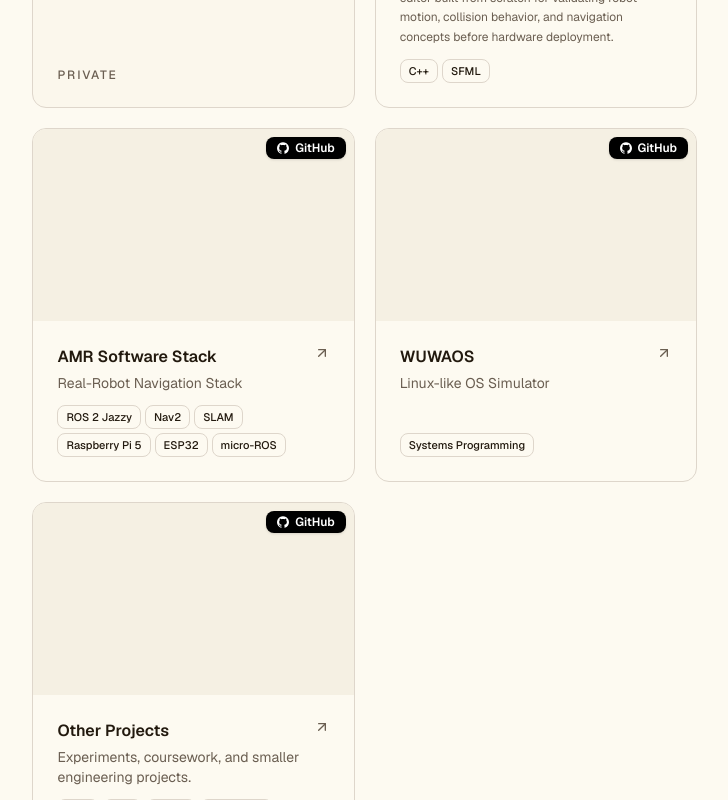
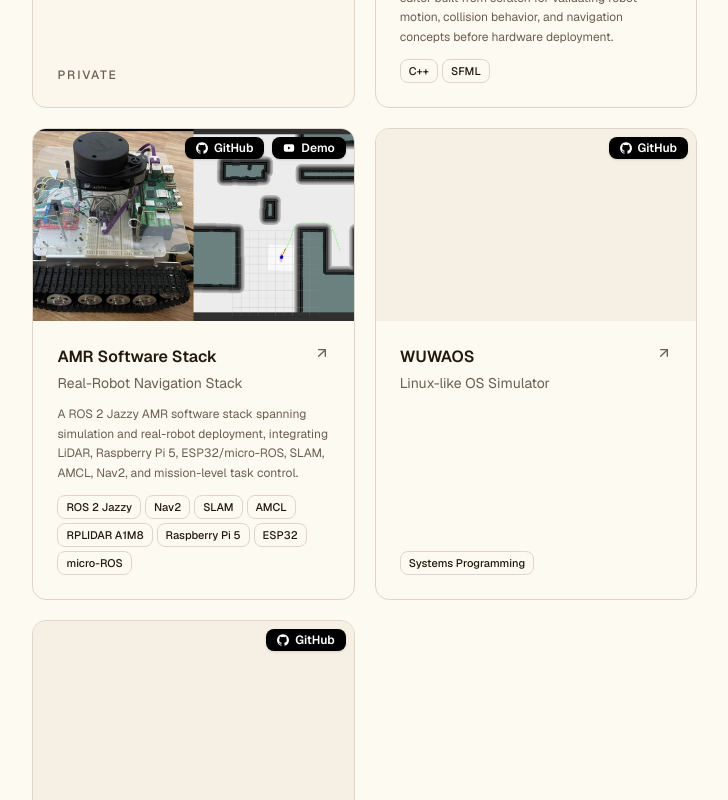
Before and after one commit to johnson931128/johnson931128.github.io, a Next.js app: page / in a window 1280 px wide. Shown: the part 960-1760 px from the top of the page, without its empty margins (471-1199 px from the left). Built offline with nearby package versions, Linux system fonts and the light colour scheme.

Commit message:
feat: enrich AMR project card and reserve profile photo space

```diff
--- a/src/components/portfolio/portfolio-sidebar.tsx
+++ b/src/components/portfolio/portfolio-sidebar.tsx
@@ -17,6 +17,8 @@ const socialLinks = [
 export default function PortfolioSidebar() {
   return (
     <aside className="flex flex-col border-b border-border pb-10 lg:sticky lg:top-12 lg:h-[calc(100vh-6rem)] lg:border-b-0 lg:pb-0">
+      <div aria-hidden="true" className="h-32 shrink-0 sm:h-36 lg:h-[11.5rem]" />
+
       <div>
         <p className="text-sm font-medium uppercase tracking-[0.18em] text-primary">
           {DATA.role}
--- a/src/data/resume.tsx
+++ b/src/data/resume.tsx
@@ -19,6 +19,12 @@ const githubLink = (href: string) => ({
   type: "GitHub",
   href,
   icon: <Icons.github className="size-3" aria-hidden />,
+});
+
+const demoLink = (href: string) => ({
+  type: "Demo",
+  href,
+  icon: <Icons.youtube className="size-3" aria-hidden />,
 });
 
 export const DATA = {
@@ -111,17 +117,23 @@ export const DATA = {
       dates: "",
       active: false,
       private: false,
-      description: "",
+      description:
+        "A ROS 2 Jazzy AMR software stack spanning simulation and real-robot deployment, integrating LiDAR, Raspberry Pi 5, ESP32/micro-ROS, SLAM, AMCL, Nav2, and mission-level task control.",
       technologies: [
         "ROS 2 Jazzy",
         "Nav2",
         "SLAM",
+        "AMCL",
+        "RPLIDAR A1M8",
         "Raspberry Pi 5",
         "ESP32",
         "micro-ROS",
       ],
-      links: [githubLink("https://github.com/johnson931128/amr_software_ws")],
-      image: "",
+      links: [
+        githubLink("https://github.com/johnson931128/amr_software_ws"),
+        demoLink("https://www.youtube.com/watch?v=47RL0V7g4iQ"),
+      ],
+      image: "/projects/amr-software-stack.jpg",
       video: "",
     },
     {
```
Also changed, not shown: public/projects/amr-software-stack.jpg (added).
